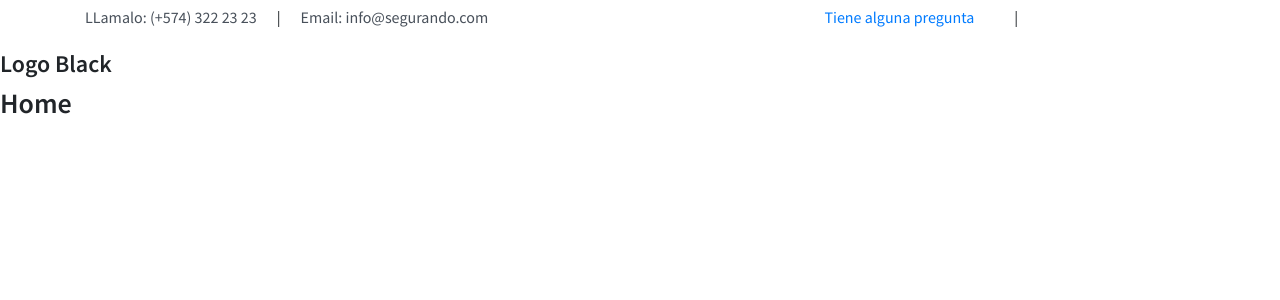
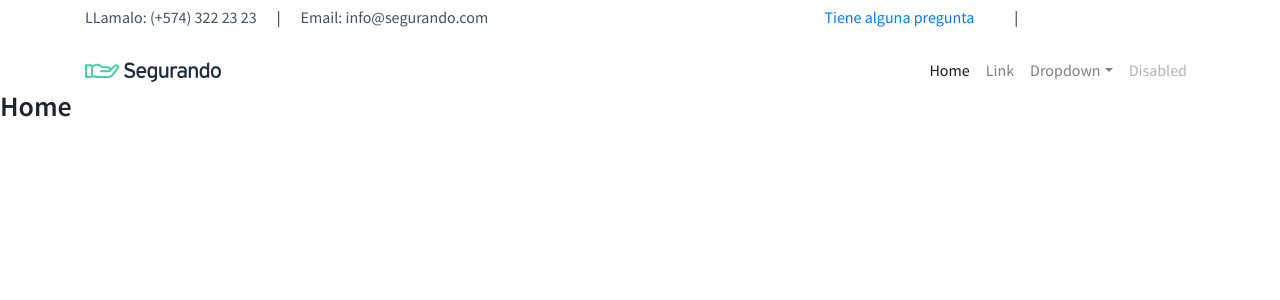
Before and after one commit to VirginiaCreativa/Segurando, a React app: page / in a window 1280 px wide. Shown: the top 300 px of the page. Built offline with nearby package versions, Linux system fonts and the light colour scheme; some icons are missing.

Commit message:
Decoracion Header Menu part I

```diff
--- a/src/layouts/header/header.jsx
+++ b/src/layouts/header/header.jsx
@@ -1,3 +1,4 @@
+/* eslint-disable jsx-a11y/anchor-is-valid */
 import React from 'react';
 import classes from './header.module.scss';
 
@@ -6,10 +7,72 @@ import Logo from '../logo/logo';
 const header = () => (
   <>
     <header>
-      <div className="row">
-        <div className="col-sm-6">
-          <Logo />
-        </div>
+      <div className="container">
+        <nav className="navbar navbar-expand-lg navbar-light ">
+          <span className="navbar-brand mr-auto">
+            <Logo />
+          </span>
+          <button
+            className="navbar-toggler"
+            type="button"
+            data-toggle="collapse"
+            data-target="#navbarSupportedContent"
+            aria-controls="navbarSupportedContent"
+            aria-expanded="false"
+            aria-label="Toggle navigation">
+            <span className="navbar-toggler-icon" />
+          </button>
+
+          <div
+            className="collapse navbar-collapse flex-grow-0"
+            id="navbarSupportedContent">
+            <ul className="navbar-nav text-right">
+              <li className="nav-item active">
+                <a className="nav-link" href="#">
+                  Home <span className="sr-only">(current)</span>
+                </a>
+              </li>
+              <li className="nav-item">
+                <a className="nav-link" href="#">
+                  Link
+                </a>
+              </li>
+              <li className="nav-item dropdown">
+                <a
+                  className="nav-link dropdown-toggle"
+                  href="#"
+                  id="navbarDropdown"
+                  role="button"
+                  data-toggle="dropdown"
+                  aria-haspopup="true"
+                  aria-expanded="false">
+                  Dropdown
+                </a>
+                <div className="dropdown-menu" aria-labelledby="navbarDropdown">
+                  <a className="dropdown-item" href="#">
+                    Action
+                  </a>
+                  <a className="dropdown-item" href="#">
+                    Another action
+                  </a>
+                  <div className="dropdown-divider" />
+                  <a className="dropdown-item" href="#">
+                    Something else here
+                  </a>
+                </div>
+              </li>
+              <li className="nav-item">
+                <a
+                  className="nav-link disabled"
+                  href="#"
+                  tabIndex="-1"
+                  aria-disabled="true">
+                  Disabled
+                </a>
+              </li>
+            </ul>
+          </div>
+        </nav>
       </div>
     </header>
   </>
--- a/src/layouts/header/header.module.scss
+++ b/src/layouts/header/header.module.scss
@@ -1 +1,7 @@
 @import '../../styles/variables';
+
+:global {
+  .navbar {
+    padding: 0;
+  }
+}
--- a/src/layouts/logo/logo.jsx
+++ b/src/layouts/logo/logo.jsx
@@ -2,8 +2,18 @@ import React, { useState } from 'react';
 import { connect } from 'react-redux';
 import { compose } from 'redux';
 
+import BlackLogo from '../../assets/logo/19_01_UX_SG_Logo_Black_V1.svg';
+import WhiteLogo from '../../assets/logo/19_01_UX_SG_Logo_White_V1.svg';
+import classes from './logo.module.scss';
+
 const logo = ({ selectLogo }) => (
-  <div>{selectLogo === 1 ? <h4>Logo Black</h4> : <h4>Logo White</h4>}</div>
+  <>
+    {selectLogo === 1 ? (
+      <img src={BlackLogo} alt="Logo Segurando" className={classes.Logo} />
+    ) : (
+      <img src={WhiteLogo} alt="Logo Segurando" className="img-fluid" />
+    )}
+  </>
 );
 
 export default compose(
--- /dev/null
+++ b/src/layouts/logo/logo.module.scss
@@ -0,0 +1,3 @@
+.Logo {
+  height: 20px;
+}
```
